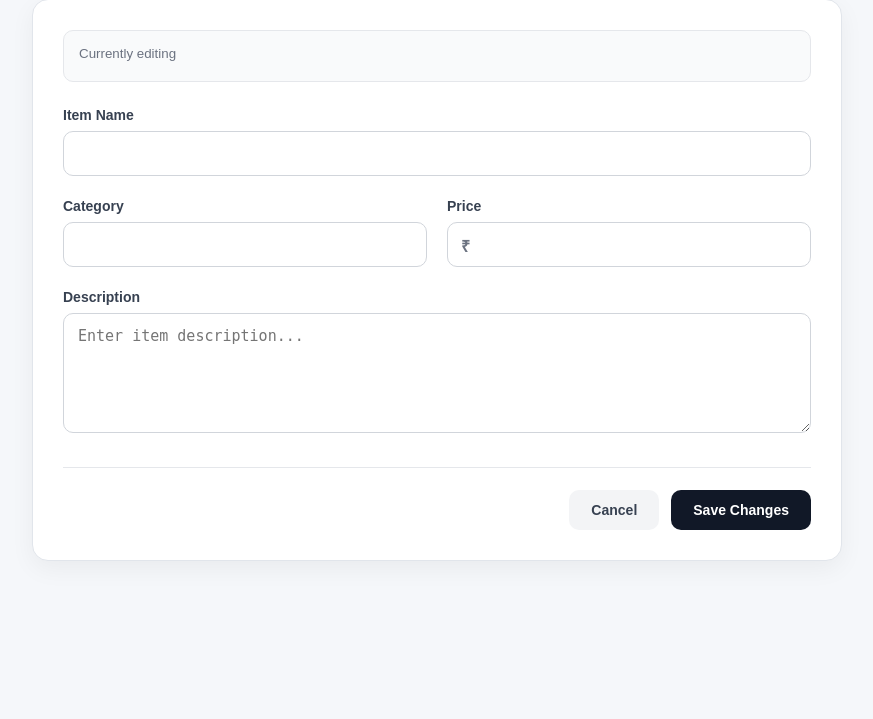
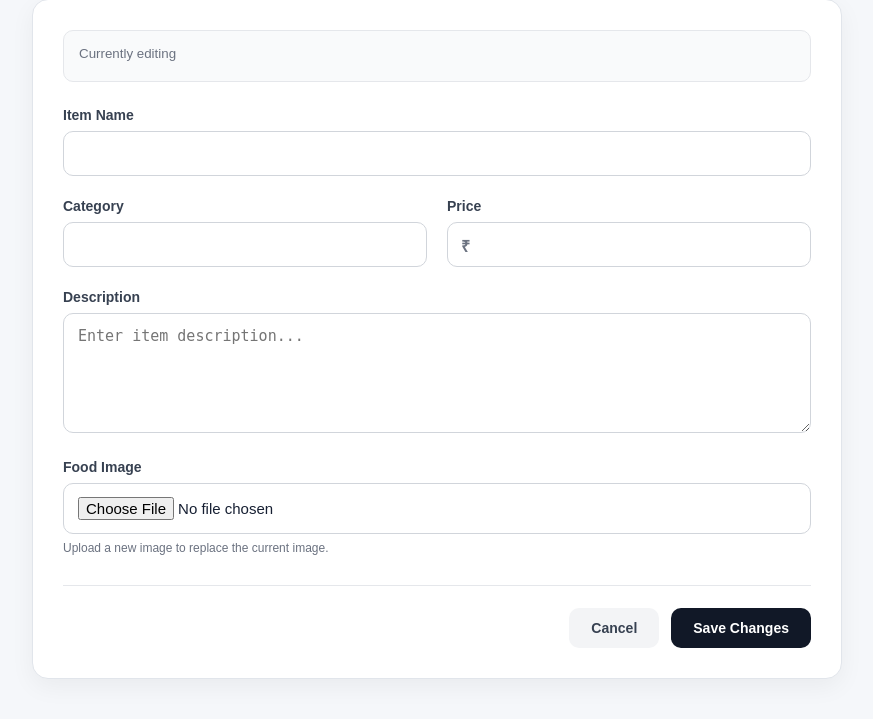
Before and after one commit to mohammadfaizan7844-design/restaurant-order-system, a Flask app: template templates/admin/edit_menu.html in a window 1280 px wide. Shown: the part 123-842 px from the top of the page, without its empty margins (203-1076 px from the left). Before the commit the page ends 684 px from the top, so only its background shows below. Run offline with Flask 3, Linux system fonts and the light colour scheme; the template is opened without the code that fills it, so the values that code supplies are empty.

Commit message:
Add menu image upload in edit

```diff
--- a/app.py
+++ b/app.py
@@ -879,6 +879,10 @@ def toggle_menu(item_id):
     db.session.commit()
 
     return redirect(url_for("menu"))
+# =========================
+# EDIT MENU ITEM
+# =========================
+
 @app.route("/admin/menu/edit/<int:item_id>", methods=["GET", "POST"])
 def edit_menu(item_id):
 
@@ -909,6 +913,27 @@ def edit_menu(item_id):
         category = request.form["category"]
         description = request.form["description"]
         price = request.form["price"]
+
+        # =========================
+        # IMAGE UPLOAD
+        # =========================
+
+        image = request.files.get("image")
+
+        image_url = item["image"]
+
+        if image and image.filename:
+
+            upload_result = cloudinary.uploader.upload(
+                image,
+                folder=f"restaurant_menu/{restaurant_id}"
+            )
+
+            image_url = upload_result["secure_url"]
+
+        # =========================
+        # UPDATE MENU ITEM
+        # =========================
 
         db.session.execute(
             db.text("""
@@ -917,7 +942,8 @@ def edit_menu(item_id):
                     name = :name,
                     category = :category,
                     description = :description,
-                    price = :price
+                    price = :price,
+                    image = :image
                 WHERE id = :item_id
                 AND restaurant_id = :restaurant_id
             """),
@@ -926,6 +952,7 @@ def edit_menu(item_id):
                 "category": category,
                 "description": description,
                 "price": price,
+                "image": image_url,
                 "item_id": item_id,
                 "restaurant_id": restaurant_id
             }
@@ -939,46 +966,6 @@ def edit_menu(item_id):
         "admin/edit_menu.html",
         item=item
     )
-# =========================
-# SECTION MANAGEMENT
-# =========================
-
-@app.route("/admin/sections")
-def sections():
-
-    if not admin_required():
-        return redirect(url_for("login"))
-
-    restaurant_id = session["restaurant_id"]
-
-    sections = db.session.execute(
-        db.text("""
-            SELECT
-                s.id,
-                s.name,
-                s.created_at,
-                COUNT(ct.id) AS table_count
-            FROM sections s
-            LEFT JOIN cafe_tables ct
-                ON ct.section_id = s.id
-            WHERE s.restaurant_id = :restaurant_id
-            GROUP BY
-                s.id,
-                s.name,
-                s.created_at
-            ORDER BY s.id DESC
-        """),
-        {
-            "restaurant_id": restaurant_id
-        }
-    ).mappings().all()
-
-    return render_template(
-        "admin/sections.html",
-        sections=sections
-    )
-
-
 # =========================
 # ADD SECTION
 # =========================
--- a/templates/admin/edit_menu.html
+++ b/templates/admin/edit_menu.html
@@ -241,8 +241,7 @@
         </div>
 
 
-        <form method="POST">
-
+<form method="POST" enctype="multipart/form-data">
             <div class="form-group">
 
                 <label for="name">
@@ -322,7 +321,50 @@
                 >{{ item.description or '' }}</textarea>
 
             </div>
+<!-- IMAGE -->
+<div class="form-group">
 
+    <label>Food Image</label>
+
+    {% if item.image %}
+        <div style="margin-bottom: 12px;">
+            <img
+                src="{{ item.image }}"
+                alt="{{ item.name }}"
+                style="
+                    width: 150px;
+                    height: 110px;
+                    object-fit: cover;
+                    border-radius: 10px;
+                    border: 1px solid #e5e7eb;
+                "
+            >
+        </div>
+
+        <div style="
+            font-size: 12px;
+            color: #6b7280;
+            margin-bottom: 10px;
+        ">
+            Current image
+        </div>
+    {% endif %}
+
+    <input
+        type="file"
+        name="image"
+        accept="image/*"
+    >
+
+    <div style="
+        font-size: 12px;
+        color: #6b7280;
+        margin-top: 7px;
+    ">
+        Upload a new image to replace the current image.
+    </div>
+
+</div>
 
             <div class="buttons">
 
```
